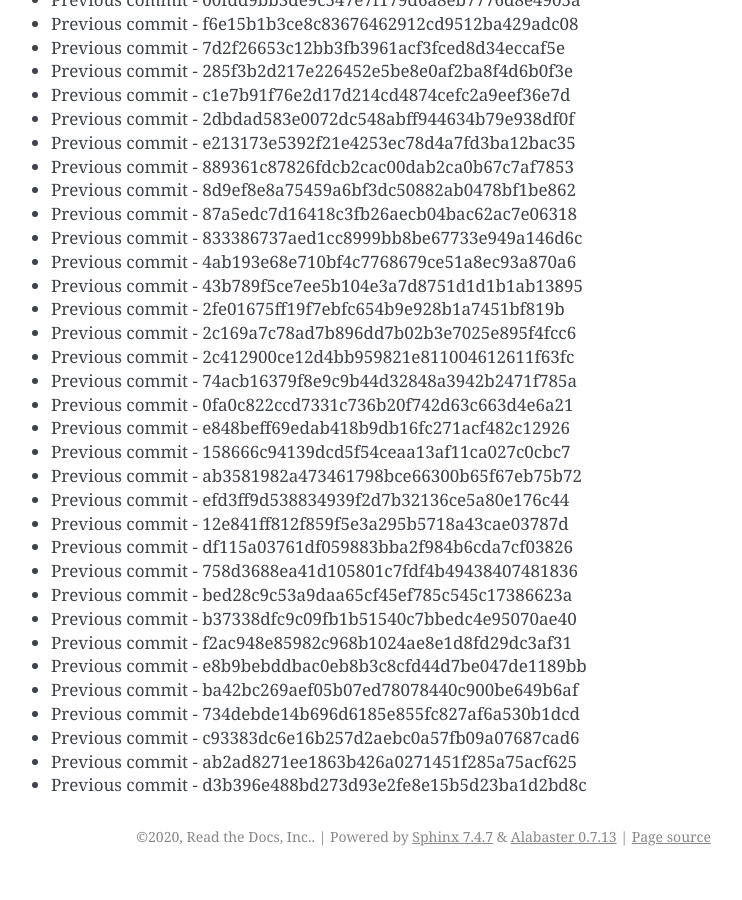
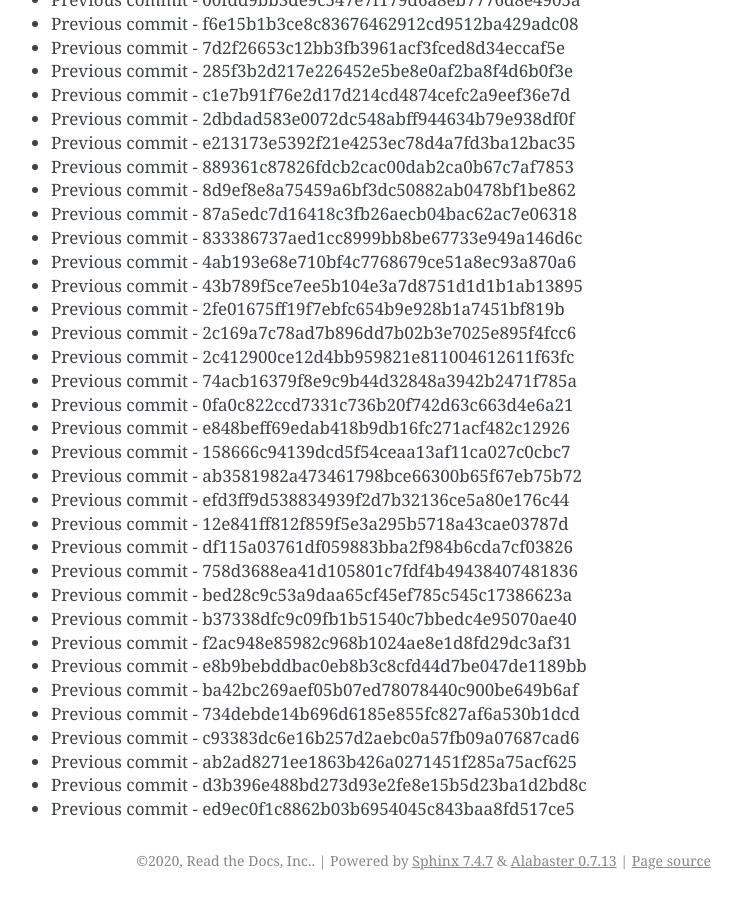
Before and after one commit to readthedocs/rtd-git-stresstest, a Sphinx documentation site: the page built from docs/updates.rst, in a window 1280 px wide and 900 px high, scrolled down 5986 px. Shown: the whole window, without its empty margins (399-1141 px from the left). Built offline with Sphinx 7.4.7, drawn with Linux system fonts in a browser that asks for light colours; before the commit the page ends 6862 px from its top, so only the background shows below that.

Commit message:
Generating commit from previous: ed9ec0f1c8862b03b6954045c843baa8fd517ce5

```diff
--- a/docs/updates.rst
+++ b/docs/updates.rst
@@ -283,3 +283,4 @@ It can be tested for any performance characteristics.
 * Previous commit - c93383dc6e16b257d2aebc0a57fb09a07687cad6
 * Previous commit - ab2ad8271ee1863b426a0271451f285a75acf625
 * Previous commit - d3b396e488bd273d93e2fe8e15b5d23ba1d2bd8c
+* Previous commit - ed9ec0f1c8862b03b6954045c843baa8fd517ce5
```
